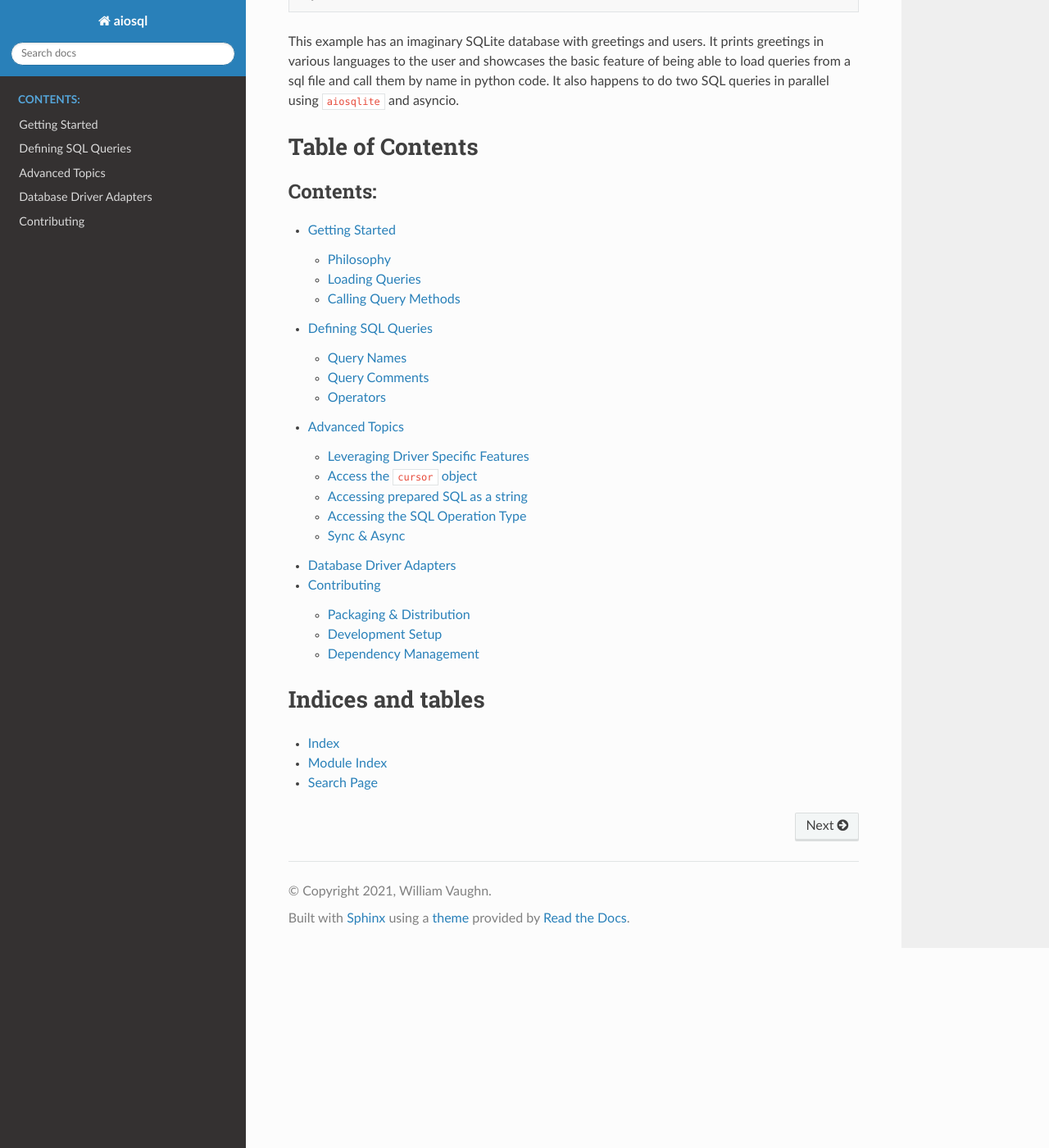
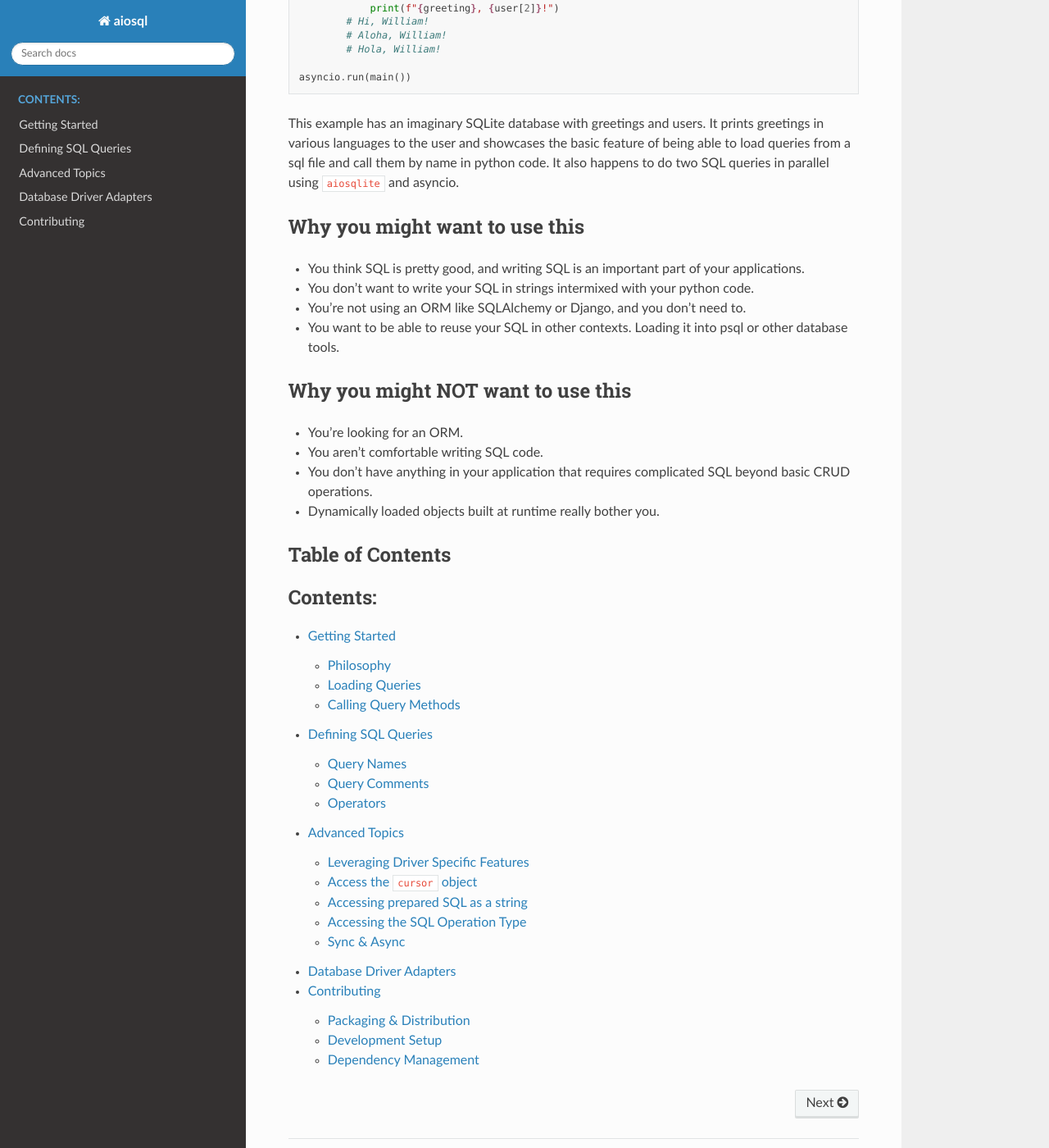
Before and after one commit to nackjicholson/aiosql, a Sphinx documentation site: the page built from docs/source/index.rst, in a window 1280 px wide and 1400 px high, scrolled down 2327 px. Shown: the whole window at 82% size. Built offline with Sphinx 7.4.7 and the Read the Docs theme 2.0.0, drawn with Linux system fonts in a browser that asks for light colours; pages that are not in the unit, such as notebooks, are missing from menus.

```diff
--- /dev/null
+++ b/README.rst
@@ -0,0 +1 @@
+docs/source/index.rst
--- a/docs/source/index.rst
+++ b/docs/source/index.rst
@@ -122,8 +127,24 @@ Async Usage
 
 This example has an imaginary SQLite database with greetings and users. It prints greetings in various languages to the user and showcases the basic feature of being able to load queries from a sql file and call them by name in python code. It also happens to do two SQL queries in parallel using ``aiosqlite`` and asyncio.
 
+Why you might want to use this
+------------------------------
+
+* You think SQL is pretty good, and writing SQL is an important part of your applications.
+* You don't want to write your SQL in strings intermixed with your python code.
+* You're not using an ORM like SQLAlchemy or Django, and you don't need to.
+* You want to be able to reuse your SQL in other contexts. Loading it into psql or other database tools.
+
+Why you might NOT want to use this
+----------------------------------
+
+* You're looking for an ORM.
+* You aren't comfortable writing SQL code.
+* You don't have anything in your application that requires complicated SQL beyond basic CRUD operations.
+* Dynamically loaded objects built at runtime really bother you.
+
 Table of Contents
-=================
+-----------------
 
 .. toctree::
    :maxdepth: 2
@@ -135,10 +156,3 @@ Table of Contents
    Database Driver Adapters <database-driver-adapters>
    Contributing <contributing>
    API <pydoc/modules>
-
-Indices and tables
-==================
-
-* :ref:`genindex`
-* :ref:`modindex`
-* :ref:`search`
```
Also changed, not shown: other parts of docs/source/index.rst (+5 -0 lines), README.md (deleted, +0 -85 lines).
